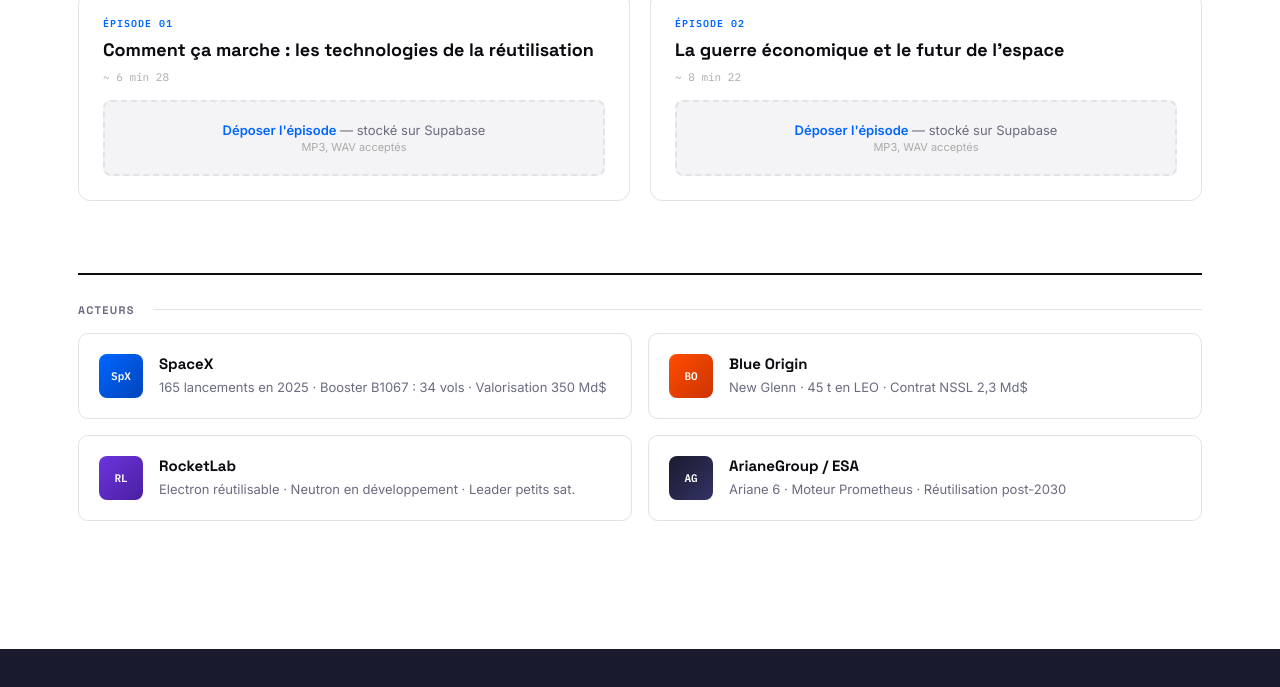
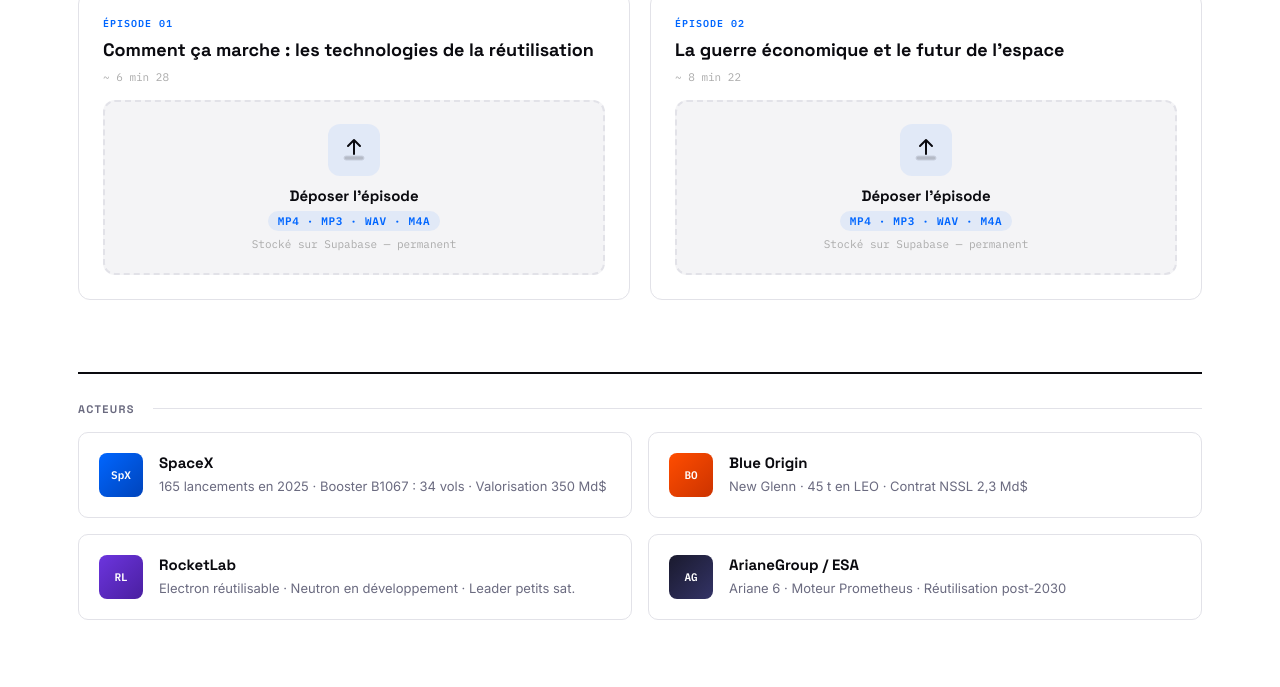
Before and after one commit to Lorisja11/Fus-e-r-utilisable, a plain HTML site: page index.html in a window 1280 px wide. Shown: the part 2104-2791 px from the top of the page. Drawn offline with nearby package versions, Linux system fonts and the light colour scheme.

Commit message:
Update index.html

```diff
--- a/index.html
+++ b/index.html
@@ -653,17 +653,71 @@
   /* Upload zone */
   .upload-zone {
     border: 2px dashed var(--gray-mid);
-    border-radius: 8px;
-    padding: 20px;
+    border-radius: 12px;
+    padding: 0;
     text-align: center;
     cursor: pointer;
-    transition: all 0.2s;
+    transition: all 0.22s;
     background: var(--gray-light);
-  }
-  .upload-zone:hover { border-color: var(--blue); background: rgba(0,102,255,0.03); }
-  .upload-zone.has-file { border-color: var(--blue); background: rgba(0,102,255,0.05); border-style: solid; }
-  .upload-zone-text { font-size: 13px; color: var(--gray-text); }
-  .upload-zone-text strong { color: var(--blue); }
+    overflow: hidden;
+    margin-top: 14px;
+  }
+  .upload-zone:hover {
+    border-color: var(--blue);
+    background: rgba(0,102,255,0.04);
+  }
+  .upload-zone:hover .uz-icon svg { stroke: var(--blue); }
+  .upload-zone:hover .uz-icon { background: rgba(0,102,255,0.1); }
+
+  .upload-zone.has-file {
+    border-color: var(--blue);
+    border-style: solid;
+    background: rgba(0,102,255,0.04);
+  }
+
+  .upload-zone-text {
+    display: flex;
+    flex-direction: column;
+    align-items: center;
+    gap: 6px;
+    padding: 22px 20px;
+  }
+
+  .uz-icon {
+    width: 52px; height: 52px;
+    border-radius: 12px;
+    background: rgba(0,102,255,0.08);
+    display: flex;
+    align-items: center;
+    justify-content: center;
+    margin-bottom: 4px;
+    transition: background 0.2s;
+  }
+  .uz-icon svg { stroke: var(--gray-text); transition: stroke 0.2s; }
+
+  .upload-zone-text strong {
+    font-family: var(--font-title);
+    font-size: 15px;
+    font-weight: 700;
+    color: var(--black);
+  }
+
+  .uz-formats {
+    font-family: var(--font-mono);
+    font-size: 11px;
+    font-weight: 600;
+    color: var(--blue);
+    letter-spacing: 0.06em;
+    background: rgba(0,102,255,0.08);
+    padding: 3px 10px;
+    border-radius: 20px;
+  }
+
+  .uz-note {
+    font-size: 11px;
+    color: #AAA;
+    font-family: var(--font-mono);
+  }
 
   audio.podcast-player {
     width: 100%;
@@ -1907,9 +1961,16 @@
           <div class="podcast-duration">~ 6 min 28</div>
           <audio id="home-audio-1" class="podcast-player" controls style="display:none"></audio>
           <div class="upload-zone" id="home-upload-1" onclick="document.getElementById('home-file-1').click()">
-            <div class="upload-zone-text"><strong>Déposer l'épisode</strong> — stocké sur Supabase<br><span style="font-size:11px;color:#AAA;">MP3, WAV acceptés</span></div>
+            <div class="upload-zone-text">
+              <div class="uz-icon">
+                <svg width="28" height="28" viewBox="0 0 28 28" fill="none"><path d="M14 4v14M8 10l6-6 6 6" stroke="currentColor" stroke-width="2" stroke-linecap="round" stroke-linejoin="round"/><rect x="4" y="20" width="20" height="4" rx="2" fill="currentColor" opacity="0.2"/></svg>
+              </div>
+              <strong>Déposer l'épisode</strong>
+              <span class="uz-formats">MP4 · MP3 · WAV · M4A</span>
+              <span class="uz-note">Stocké sur Supabase — permanent</span>
+            </div>
           </div>
-          <input type="file" id="home-file-1" accept="audio/*" style="display:none" onchange="uploadPodcast(this, 1)">
+          <input type="file" id="home-file-1" accept="video/mp4,audio/*,.mp4,.mp3,.wav,.m4a" style="display:none" onchange="uploadPodcast(this, 1)">
         </div>
 
         <div class="podcast-card">
@@ -1918,9 +1979,16 @@
           <div class="podcast-duration">~ 8 min 22</div>
           <audio id="home-audio-2" class="podcast-player" controls style="display:none"></audio>
           <div class="upload-zone" id="home-upload-2" onclick="document.getElementById('home-file-2').click()">
-            <div class="upload-zone-text"><strong>Déposer l'épisode</strong> — stocké sur Supabase<br><span style="font-size:11px;color:#AAA;">MP3, WAV acceptés</span></div>
+            <div class="upload-zone-text">
+              <div class="uz-icon">
+                <svg width="28" height="28" viewBox="0 0 28 28" fill="none"><path d="M14 4v14M8 10l6-6 6 6" stroke="currentColor" stroke-width="2" stroke-linecap="round" stroke-linejoin="round"/><rect x="4" y="20" width="20" height="4" rx="2" fill="currentColor" opacity="0.2"/></svg>
+              </div>
+              <strong>Déposer l'épisode</strong>
+              <span class="uz-formats">MP4 · MP3 · WAV · M4A</span>
+              <span class="uz-note">Stocké sur Supabase — permanent</span>
+            </div>
           </div>
-          <input type="file" id="home-file-2" accept="audio/*" style="display:none" onchange="uploadPodcast(this, 2)">
+          <input type="file" id="home-file-2" accept="video/mp4,audio/*,.mp4,.mp3,.wav,.m4a" style="display:none" onchange="uploadPodcast(this, 2)">
         </div>
 
       </div>
@@ -2069,7 +2137,7 @@
     <div class="onglet-header">
       <div class="onglet-header-inner">
         <div class="onglet-title">Podcasts</div>
-        <div class="onglet-desc">Déposez vos fichiers audio — ils sont stockés sur Supabase et restent disponibles pour tous les visiteurs, à chaque visite.</div>
+        <div class="onglet-desc">Déposez vos fichiers — MP4, MP3, WAV acceptés. Stockés sur Supabase, accessibles pour tous les visiteurs à chaque visite.</div>
       </div>
     </div>
     <div class="podcasts-section">
@@ -2082,11 +2150,15 @@
         <audio id="pod-audio-1" class="podcast-player" controls style="display:none"></audio>
         <div class="upload-zone" id="pod-upload-1" onclick="document.getElementById('pod-file-1').click()">
           <div class="upload-zone-text">
-            <strong>Déposer l'épisode</strong> — stocké sur Supabase<br>
-            <span style="font-size:11px;color:#AAA;">MP3, WAV acceptés · permanent pour tous les visiteurs</span>
+            <div class="uz-icon">
+              <svg width="32" height="32" viewBox="0 0 32 32" fill="none"><path d="M16 4v16M9 11l7-7 7 7" stroke="currentColor" stroke-width="2.2" stroke-linecap="round" stroke-linejoin="round"/><rect x="4" y="23" width="24" height="5" rx="2.5" fill="currentColor" opacity="0.18"/></svg>
+            </div>
+            <strong>Déposer l'épisode 01</strong>
+            <span class="uz-formats">MP4 · MP3 · WAV · M4A</span>
+            <span class="uz-note">Fichier stocké sur Supabase — permanent pour tous</span>
           </div>
         </div>
-        <input type="file" id="pod-file-1" accept="audio/*" style="display:none" onchange="uploadPodcast(this, 1)">
+        <input type="file" id="pod-file-1" accept="video/mp4,audio/*,.mp4,.mp3,.wav,.m4a" style="display:none" onchange="uploadPodcast(this, 1)">
         <div class="pod-feedback" id="pod-fb-1"></div>
       </div>
 
@@ -2098,11 +2170,15 @@
         <audio id="pod-audio-2" class="podcast-player" controls style="display:none"></audio>
         <div class="upload-zone" id="pod-upload-2" onclick="document.getElementById('pod-file-2').click()">
           <div class="upload-zone-text">
-            <strong>Déposer l'épisode</strong> — stocké sur Supabase<br>
-            <span style="font-size:11px;color:#AAA;">MP3, WAV acceptés · permanent pour tous les visiteurs</span>
+            <div class="uz-icon">
+              <svg width="32" height="32" viewBox="0 0 32 32" fill="none"><path d="M16 4v16M9 11l7-7 7 7" stroke="currentColor" stroke-width="2.2" stroke-linecap="round" stroke-linejoin="round"/><rect x="4" y="23" width="24" height="5" rx="2.5" fill="currentColor" opacity="0.18"/></svg>
+            </div>
+            <strong>Déposer l'épisode 02</strong>
+            <span class="uz-formats">MP4 · MP3 · WAV · M4A</span>
+            <span class="uz-note">Fichier stocké sur Supabase — permanent pour tous</span>
           </div>
         </div>
-        <input type="file" id="pod-file-2" accept="audio/*" style="display:none" onchange="uploadPodcast(this, 2)">
+        <input type="file" id="pod-file-2" accept="video/mp4,audio/*,.mp4,.mp3,.wav,.m4a" style="display:none" onchange="uploadPodcast(this, 2)">
         <div class="pod-feedback" id="pod-fb-2"></div>
       </div>
 
@@ -2833,18 +2909,70 @@
 });
 
 // ════════════════════════════════════════════════════════
-//   ▄▄▄▄▄▄▄▄▄▄▄▄▄▄▄▄▄▄▄▄▄▄▄▄▄▄▄▄▄▄▄▄▄▄▄▄▄▄▄▄▄▄
 //   CONFIGURATION SUPABASE — À remplir ici
-//   Tableau de bord → Settings → API
-//   ▀▀▀▀▀▀▀▀▀▀▀▀▀▀▀▀▀▀▀▀▀▀▀▀▀▀▀▀▀▀▀▀▀▀▀▀▀▀▀▀▀▀
-const SUPABASE_URL  = 'VOTRE_SUPABASE_URL';       // ex: https://abcdef.supabase.co
+//   Tableau de bord Supabase → Settings → API
+// ════════════════════════════════════════════════════════
+
+const SUPABASE_URL  = 'VOTRE_SUPABASE_URL';       // ex: https://abcxyz.supabase.co
 const SUPABASE_ANON = 'VOTRE_SUPABASE_ANON_KEY';  // ex: eyJhbGci...
+
 // ════════════════════════════════════════════════════════
 
-const _sb = supabase.createClient(SUPABASE_URL, SUPABASE_ANON);
-
-// ── Helpers base de données ──
+// ── Init sécurisé : pas de crash si les clés ne sont pas encore remplies ──
+let _sb = null;
+let _sbReady = false;
+
+(function initSupabase() {
+  if (
+    !SUPABASE_URL || SUPABASE_URL.includes('VOTRE_') ||
+    !SUPABASE_ANON || SUPABASE_ANON.includes('VOTRE_')
+  ) {
+    console.warn('[ReEntry] Clés Supabase non configurées — mode hors-ligne. Remplissez SUPABASE_URL et SUPABASE_ANON dans index.html.');
+    showConfigBanner();
+    return;
+  }
+  try {
+    _sb = supabase.createClient(SUPABASE_URL, SUPABASE_ANON);
+    _sbReady = true;
+  } catch(e) {
+    console.error('[ReEntry] Erreur init Supabase :', e);
+    showConfigBanner();
+  }
+})();
+
+function showConfigBanner() {
+  // Affiche une bannière discrète pour l'admin uniquement si les clés sont manquantes
+  document.addEventListener('DOMContentLoaded', () => {
+    const b = document.createElement('div');
+    b.id = 'sb-banner';
+    b.innerHTML = `
+      <div style="
+        position:fixed;bottom:20px;right:20px;z-index:9999;
+        background:#1A1A2E;color:#fff;
+        border-left:4px solid #FF4D00;
+        border-radius:10px;padding:14px 18px;
+        font-family:'IBM Plex Mono',monospace;font-size:12px;
+        max-width:340px;line-height:1.6;
+        box-shadow:0 8px 32px rgba(0,0,0,0.4);
+      ">
+        <div style="font-weight:700;color:#FF4D00;margin-bottom:6px;">⚠ Supabase non configuré</div>
+        Ouvrez <strong>index.html</strong>, cherchez<br>
+        <code style="color:#6C35DE">VOTRE_SUPABASE_URL</code><br>
+        et remplacez les deux clés.<br>
+        <span style="color:rgba(255,255,255,0.4);font-size:10px;">Ce message n'est visible que pour vous.</span>
+        <button onclick="document.getElementById('sb-banner').remove()" style="
+          display:block;margin-top:10px;background:rgba(255,255,255,0.1);
+          border:none;color:#fff;padding:5px 12px;border-radius:6px;
+          cursor:pointer;font-family:inherit;font-size:11px;
+        ">Fermer</button>
+      </div>`;
+    document.body.appendChild(b);
+  });
+}
+
+// ── Helpers DB — silencieux si pas de connexion ──
 async function dbGet(key) {
+  if (!_sbReady) return null;
   try {
     const { data } = await _sb.from('reentry_config')
       .select('value').eq('key', key).maybeSingle();
@@ -2853,10 +2981,11 @@
 }
 
 async function dbSet(key, value) {
+  if (!_sbReady) return;
   try {
     await _sb.from('reentry_config')
       .upsert({ key, value }, { onConflict: 'key' });
-  } catch(e) {}
+  } catch(e) { console.warn('[ReEntry] dbSet error:', e.message); }
 }
 
 // ════════════════════════════════
@@ -2900,7 +3029,8 @@
   // ── Podcasts ──
   for (const n of [1, 2]) {
     const url = get('podcast_url_' + n);
-    if (url) applyPodcastAudio(n, url);
+    const ext = get('podcast_ext_' + n) || 'mp3';
+    if (url) applyPodcastAudio(n, url, ext);
   }
 }
 
@@ -2911,6 +3041,11 @@
   const file = input.files[0];
   if (!file) return;
 
+  if (!_sbReady) {
+    setPodFeedback(n, '✗ Supabase non configuré — remplissez les clés dans index.html.', 'err');
+    return;
+  }
+
   setPodFeedback(n, '⏳ Upload en cours… patience', '');
 
   const ext      = file.name.split('.').pop().toLowerCase();
@@ -2930,26 +3065,40 @@
   const { data: urlData } = _sb.storage.from('podcasts').getPublicUrl(fileName);
   const publicUrl = urlData.publicUrl;
 
-  // Sauvegarder l'URL en base
+  // Sauvegarder l'URL + l'extension en base
   await dbSet('podcast_url_' + n, publicUrl);
-
-  // Activer le lecteur audio
-  applyPodcastAudio(n, publicUrl);
+  await dbSet('podcast_ext_' + n, ext);
+
+  // Activer le lecteur
+  applyPodcastAudio(n, publicUrl, ext);
 
   // Mettre à jour les zones de dépôt (accueil + onglet podcasts)
-  const label = `<strong style="color:var(--blue)">✓ ${file.name}</strong><br><span style="font-size:11px;color:#AAA;">${(file.size/1024/1024).toFixed(1)} MB · stocké sur Supabase</span>`;
+  const sizeMB = (file.size/1024/1024).toFixed(1);
+  const successHTML = `<div class="upload-zone-text"><div class="uz-icon" style="background:rgba(0,180,100,0.1)"><svg width="28" height="28" viewBox="0 0 28 28" fill="none"><path d="M5 14l7 7L23 7" stroke="#00A050" stroke-width="2.5" stroke-linecap="round" stroke-linejoin="round"/></svg></div><strong style="color:#00A050">✓ ${file.name}</strong><span class="uz-formats" style="background:rgba(0,180,100,0.1);color:#00A050">${ext.toUpperCase()} · ${sizeMB} MB</span><span class="uz-note">Stocké sur Supabase · permanent pour tous</span></div>`;
   ['pod-upload-' + n, 'home-upload-' + n].forEach(id => {
     const z = document.getElementById(id);
-    if (z) { z.classList.add('has-file'); z.querySelector('.upload-zone-text').innerHTML = label; }
+    if (z) { z.classList.add('has-file'); z.innerHTML = successHTML; }
   });
 
   setPodFeedback(n, '✓ Épisode ' + n + ' uploadé — permanent, visible par tous les visiteurs.', 'ok');
 }
 
-function applyPodcastAudio(n, url) {
+// Les navigateurs lisent l'audio d'un MP4 via <audio> sans problème
+function applyPodcastAudio(n, url, ext) {
   ['pod-audio-' + n, 'home-audio-' + n].forEach(id => {
     const el = document.getElementById(id);
-    if (el) { el.src = url; el.style.display = 'block'; }
+    if (!el) return;
+    // Supprimer les anciennes sources
+    el.removeAttribute('src');
+    el.innerHTML = '';
+    // Ajouter une source avec le bon type MIME
+    const mime = (ext === 'mp4' || ext === 'm4a') ? 'video/mp4' : 'audio/' + ext;
+    const src = document.createElement('source');
+    src.src  = url;
+    src.type = mime;
+    el.appendChild(src);
+    el.style.display = 'block';
+    el.load();
   });
 }
 
```
